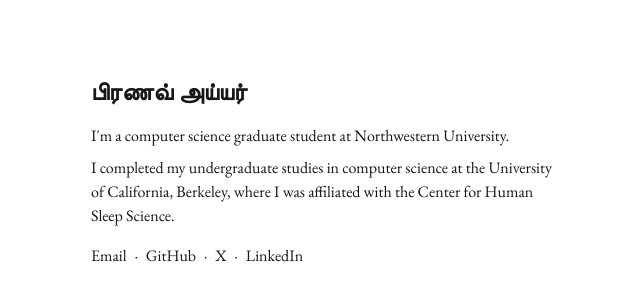
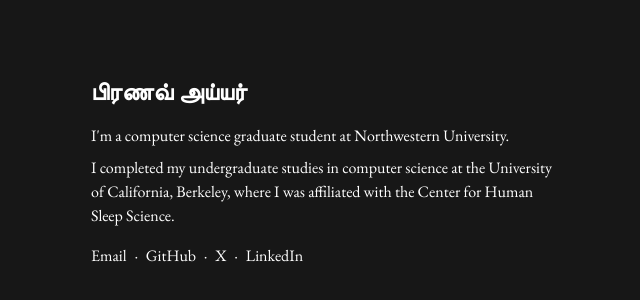
Before and after one commit to pranavxiyer/portfolio, a Next.js app: page / in a window 1280 px wide. Shown: the part 228-528 px from the top of the page, without its empty margins (317-957 px from the left). Built offline with nearby package versions, Linux system fonts and the light colour scheme.

Commit message:
reverse looks clean

```diff
--- a/app/globals.css
+++ b/app/globals.css
@@ -1,8 +1,10 @@
 @import "tailwindcss";
 
 :root {
-  --background: #ffffff;
-  --foreground: #171717;
+  /* --background: #ffffff;
+  --foreground: #171717; */
+  --background: #171717;
+  --foreground: #ffffff;
 }
 
 @theme inline {
@@ -30,5 +32,5 @@
 }
 
 body a:hover {
-  opacity: 0.5;
+  opacity: 0.6;
 }
```
